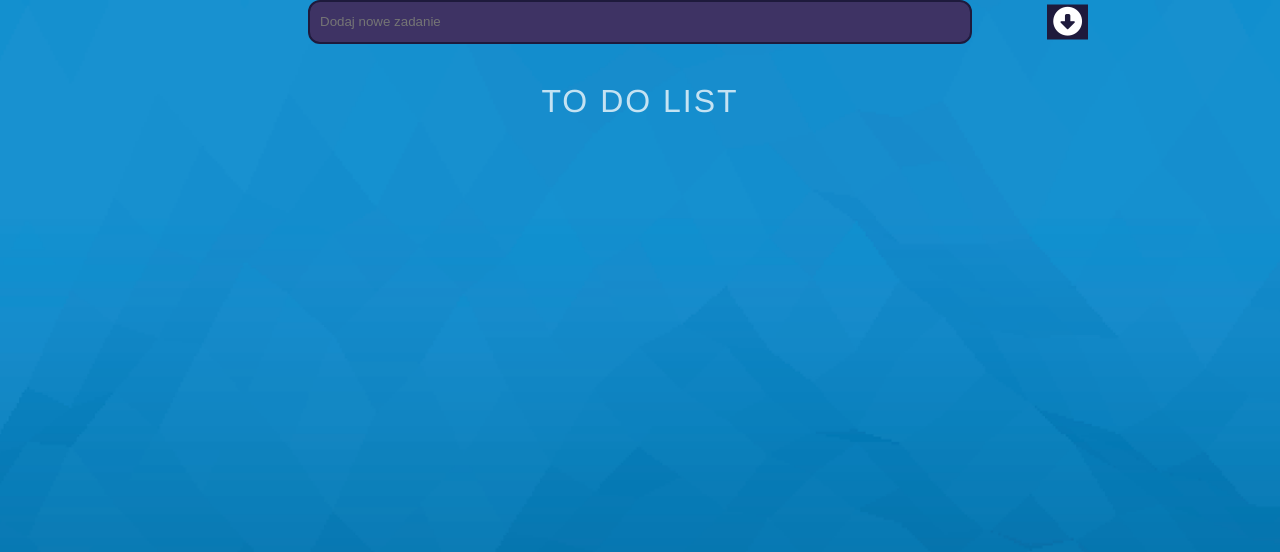
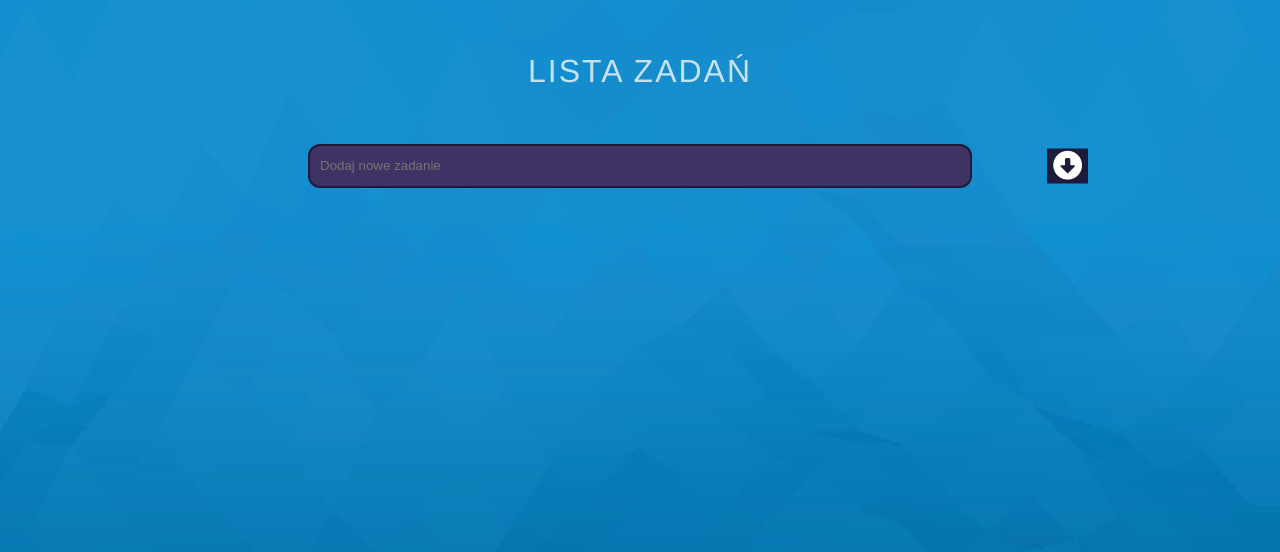
Before and after one commit to dans100/todolist-vue, a Vue app: page / in a window 1280 px wide. Shown: the top 552 px of the page. Built offline with nearby package versions, Linux system fonts and the light colour scheme.

Commit message:
changed description in header and corrected styles

```diff
--- a/src/components/TodoHeader.vue
+++ b/src/components/TodoHeader.vue
@@ -1,31 +1,25 @@
 <template>
-  <h1>To Do List</h1>
+  <h1>Lista Zadań</h1>
 </template>
 
 <style scoped>
 h1 {
-  position: absolute;
+  padding: 2rem 0;
   color: white;
-  top: 10vh;
-  left: 50%;
-  transform: translate(-50%, -50%);
+  text-align: center;
   text-transform: uppercase;
   font-weight: 300;
   letter-spacing: 2px;
-  padding: 5px;
   animation: slide-down 300ms ease-out forwards;
-  animation-delay: 300ms;
   opacity: 0;
 }
 
 @keyframes slide-down {
   from {
     opacity: 0;
-    transform: translate(-50%, -60%);
   }
   to {
     opacity: 75%;
-    transform: translate(-50%, -50%);
   }
 }
 
```
